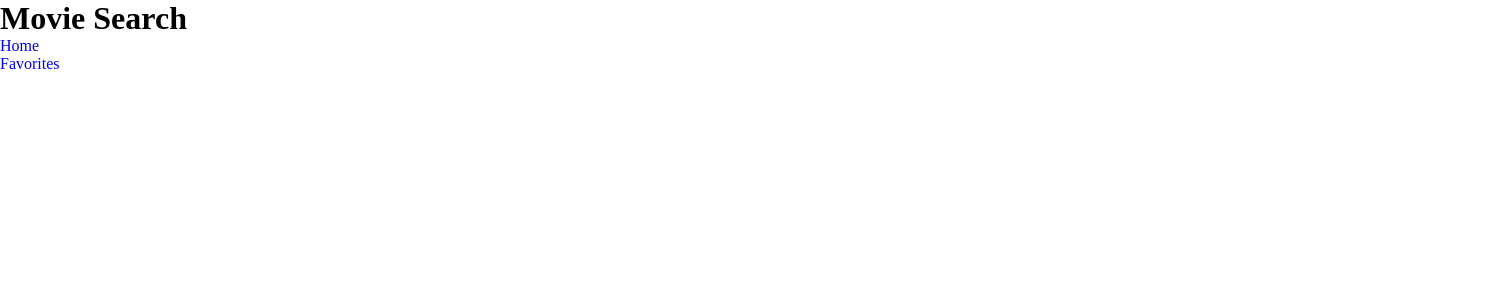
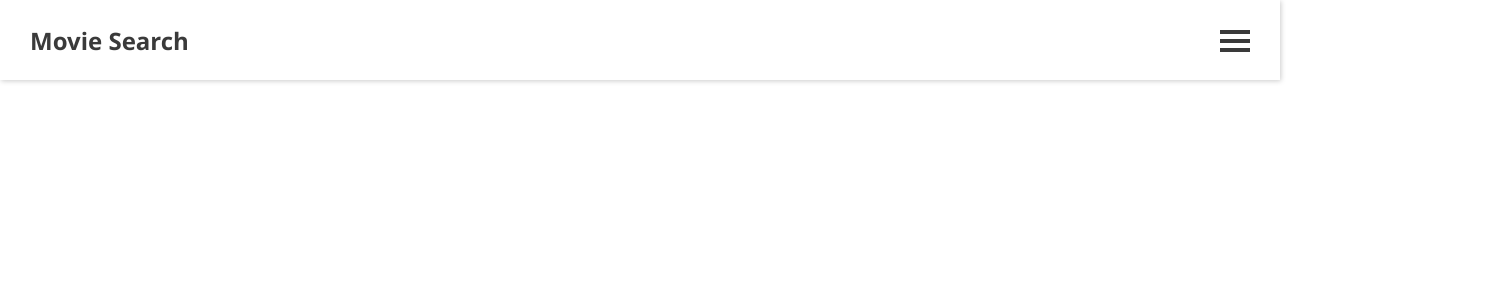
Before and after one commit to rubencns/movie-search, a React (Create React App) app: page / in a window 1280 px wide. Shown: the top 300 px of the page, 1488 px wide, since content can reach past the window. Built offline with nearby package versions, Linux system fonts and the light colour scheme.

Commit message:
Style header and nav menu

```diff
--- a/src/components/App.jsx
+++ b/src/components/App.jsx
@@ -1,4 +1,4 @@
-import React, { useState, useEffect } from "react";
+import React from "react";
 import main from "../scss/main.scss";
 import Header from './Header.jsx';
 
--- a/src/components/Header.jsx
+++ b/src/components/Header.jsx
@@ -1,21 +1,47 @@
-import React from 'react';
+import React, { useState } from 'react';
 
-const Header = () => (
+const Header = () => {
 
+    const [menu, setMenu] = useState({
+        show: false,
+        navBtn: '',
+        navMenu: '',
+        navItem: ''
+    });
+
+    const handleClick = () => {
+        if (menu.show === true) {
+            setMenu({
+                show: false,
+                navBtn: '',
+                navMenu: ''
+            })
+        } else {
+            setMenu({
+                show: true,
+                navBtn: ' close',
+                navMenu: ' show'
+            })
+        }
+    };
+
+    return (
         <header className="header">
-        <div className="logo"><h1>Movie Search</h1></div>
+            <div className="logo"><h2>Movie Search</h2></div>
             <nav className="nav">
-            <div className="nav-btn">
+                <div className={`nav-btn${menu.navBtn}`} onClick={() => handleClick()}>
                     <div className="btn-line"></div>
                     <div className="btn-line"></div>
                     <div className="btn-line"></div>
                 </div>
-            <ul className="nav-menu">
+                <ul className={`nav-menu${menu.navMenu}`}>
                     <li className="nav-item"><a href="#" className="nav-link">Home</a></li>
+                    <hr className="nav-line" />
                     <li className="nav-item"><a href="#" className="nav-link">Favorites</a></li>
                 </ul>
             </nav>
         </header>
     )
+}
 
 export default Header;
--- a/src/scss/main.scss
+++ b/src/scss/main.scss
@@ -1,7 +1,16 @@
 $primary-color: #2892FC;
 $dark-color: #0A233D;
 $accent-color: #FCAD28;
-$text-color: #575757;
+$text-color: #3a3a3a;
+$font-family: 'Segoe UI', Tahoma, Geneva, Verdana, sans-serif;
+
+@mixin boxShadow {
+    box-shadow: 1px 1px 5px #ccc;
+}
+
+@mixin transition {
+    transition: all 0.5s ease-out;
+}
 
 * {
     box-sizing: border-box;
@@ -11,8 +20,100 @@ $text-color: #575757;
 
 a {
     text-decoration: none;
+    color: $text-color;
+
+    &:hover {
+        color: $primary-color;
+    }
 }
 
 ul, li {
     list-style: none;
 }
+
+body {
+    font-family: $font-family;
+    color: $text-color;
+    min-height: 100vh;
+}
+
+.header {
+    position: sticky;
+    display: flex;
+    justify-content: space-between;
+    align-items: center;
+    height: 80px;
+    padding: 0 30px;
+    @include boxShadow;
+
+    .nav {
+        &-menu {
+            visibility: hidden;
+            position: absolute;
+            top: 82px;
+            right: 0;
+            transform: translate3d(100%, 0, 0);
+            background: #fff;
+            border-radius: 5px;
+            @include transition;
+            @include boxShadow;
+
+            &.show {
+                visibility: visible;
+                transform: translate3d(0, 0, 0);
+                @include transition;
+            }
+        }
+
+        &-item {
+            margin: 10px;
+            font-size: 1rem;
+            padding: 10px 100px 10px 20px;
+            cursor: pointer;
+
+            &:hover {
+                background: #eee;
+                border-radius: 3px;
+
+                .nav-link {
+                    color: $primary-color;
+                }
+            }
+        }
+
+        &-line {
+            opacity: 0.2;
+        }
+        &-btn {
+            position: absolute;
+            top: 30px;
+            right: 30px;
+            cursor: pointer;
+            @include transition;
+
+            .btn-line {
+                height: 4px;
+                width: 30px;
+                background: $text-color;
+                margin-bottom: 5px;
+            }
+
+            &.close {
+                transform: rotate(90deg);
+                @include transition;
+
+                .btn-line {
+                    &:nth-child(1) {
+                        transform: rotate(45deg) translate(7px, 7px);
+                    }
+                    &:nth-child(2) {
+                        display: none;
+                    }
+                    &:nth-child(3) {
+                        transform: rotate(-45deg);
+                    }
+                }
+            }
+        }
+    }
+}
```
Lines whose indentation alone changed are shown as unchanged.
